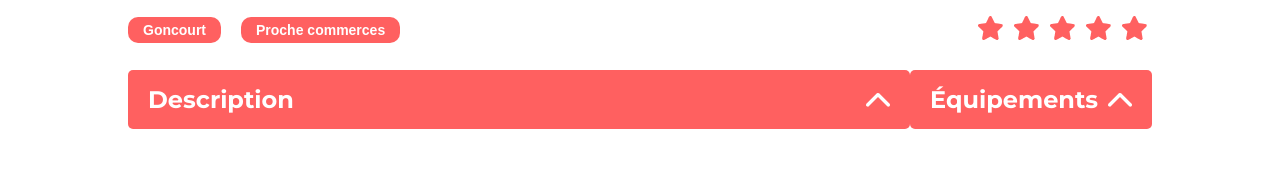
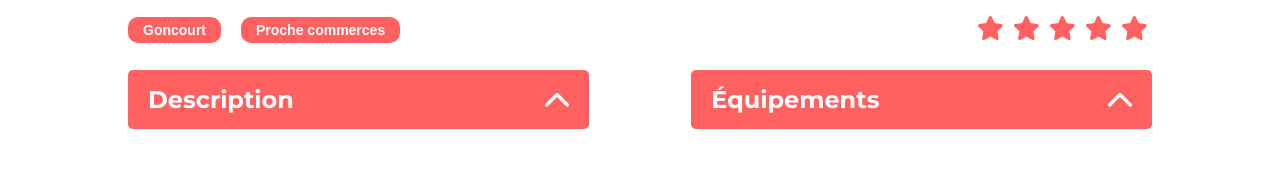
Before and after one commit to jeremie-00/kasa, a React (Vite) app: page /location/0979876d in a window 1280 px wide. Shown: the part 674-853 px from the top of the page. Built offline with nearby package versions, Linux system fonts and the light colour scheme.

Commit message:
update location

```diff
--- a/src/pages/location.jsx
+++ b/src/pages/location.jsx
@@ -50,7 +50,7 @@ export default function Location() {
                                         <Rating rating={rating} />
                                     </div>
                                     <div className="flexBetween location-collaps">
-                                        <div className="containerCollaps">
+                                        <div className="container-collaps">
                                         <Collaps
                                             title="Description"
                                         >
--- a/src/styles/pages/_location.scss
+++ b/src/styles/pages/_location.scss
@@ -12,7 +12,6 @@
 }
 .location-collaps {
     align-items: start;
-
     .container-collaps {
         flex-basis: 45%;
     }
```
Also changed, not shown: 1 other file (tests, documents, lock files or other folders).
